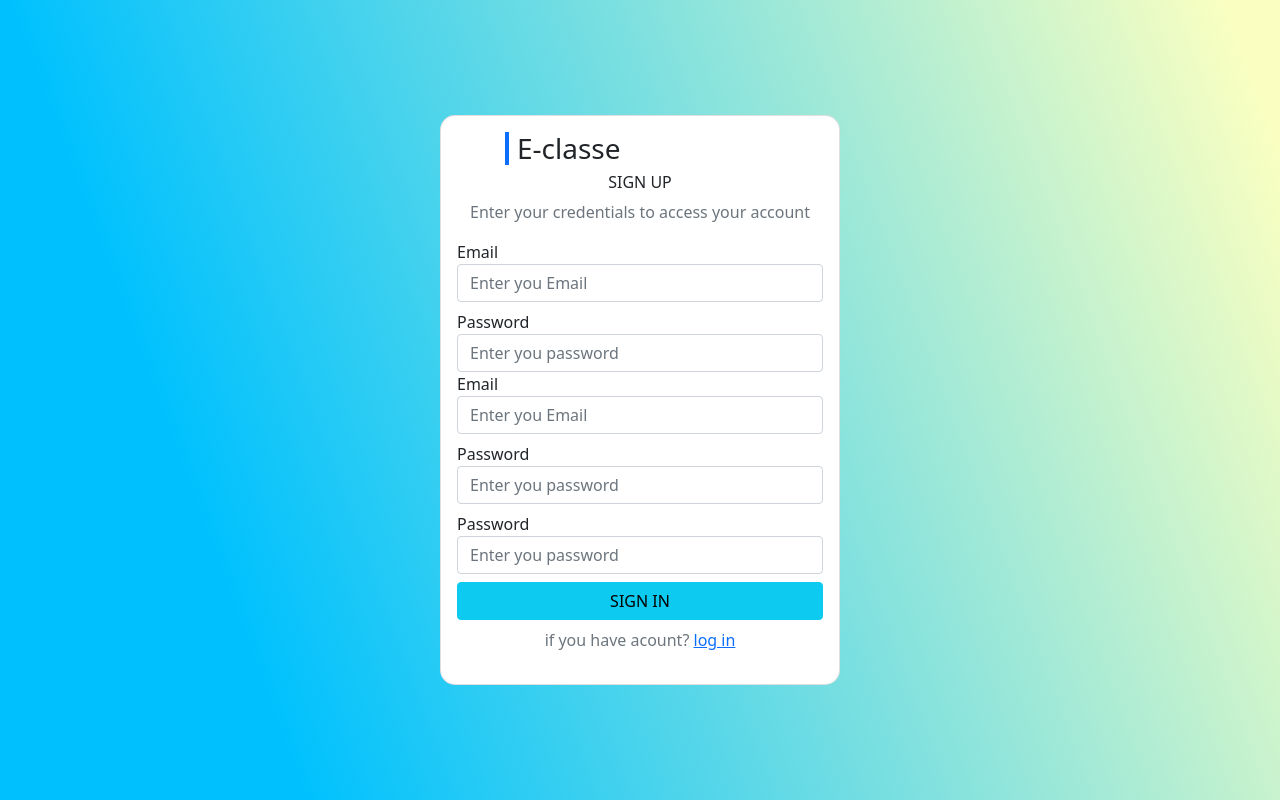
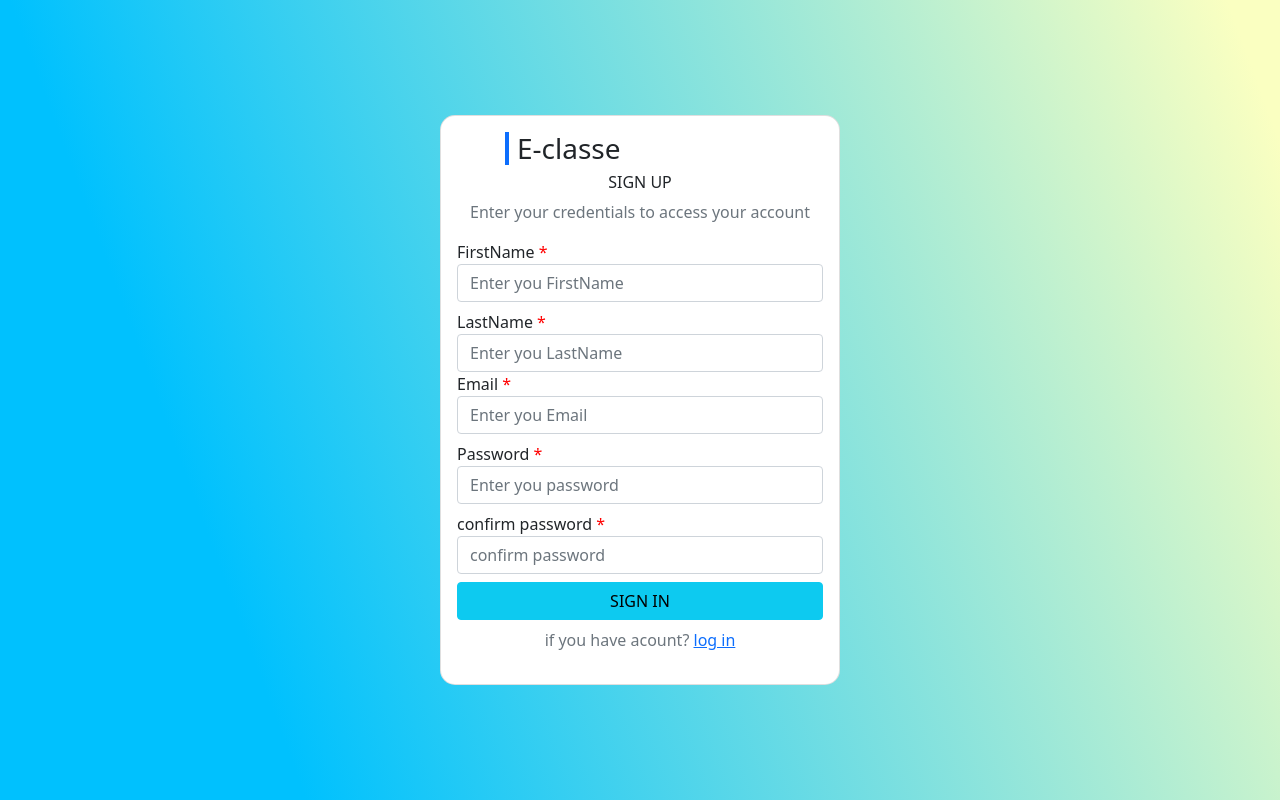
Before and after one commit to MaititeMohamed/E-Classe, a PHP site: page /SignUp.php in a window 1280 px wide. Run offline with PHP 8.4, Linux system fonts and the light colour scheme.

Commit message:
creat singup page (pk fk) and form validation withe javascript

```diff
--- a/SignUp.php
+++ b/SignUp.php
@@ -1,7 +1,29 @@
 <?php
 include 'connectDB.php';
+// include 'session.php';
+if (isset($_POST['SignUp'])) {
+    $FirstName = $_POST['FirstName'];
+    $LastName = $_POST['LastName'];
+    $Email = $_POST['Email'];
+    $password = $_POST['password'];
+    $confirmpassword = $_POST['confirmpassword'];
+
+
+
+    $sql = "  INSERT INTO `users`(`FirstName`,`LastName`, `Email`, `password`, `confirmpassword`)
+     VALUES ('$LastName','$LastName','$Email',' $password','$confirmpassword')";
+    $res = mysqli_query($con, $sql);
+    if ($res) {
+        header('location:index.php');
+    } else {
+        die(mysqli_error($con));
+    }
+}
+
 
 ?>
+
+
 <!DOCTYPE html>
 <html lang="en">
 
@@ -14,6 +36,11 @@ include 'connectDB.php';
     <link rel="stylesheet" href="css/bootstrap.css">
     <link rel="stylesheet" href="css/style.css">
     <title>Sign Up</title>
+    <style>
+        .r {
+            color: red;
+        }
+    </style>
 </head>
 
 <body class="body">
@@ -26,27 +53,28 @@ include 'connectDB.php';
 
                 <form method="POST">
                     <div class="form-group">
-                        <label>Email</label>
-                        <input type="email" class="form-control" id="usrEmail" name="Email" placeholder="Enter you Email ">
+                        <label>FirstName <span class="r">*</span></label> <span id="EFN"></span>
+                        <input type="text" class="form-control" id="FirstName" name="FirstName" placeholder="Enter you FirstName ">
+
                     </div>
                     <div class="form-group mt-2">
-                        <label>Password</label>
-                        <input type="password" class="form-control" id="userPassword" name="password" placeholder="Enter you password ">
+                        <label>LastName <span class="r">*</span></label> <span id="ELN"></span>
+                        <input type="text" class="form-control" name="LastName" placeholder="Enter you LastName ">
                     </div>
                     <div class="form-group">
-                        <label>Email</label>
-                        <input type="email" class="form-control" id="usrEmail" name="Email" placeholder="Enter you Email ">
+                        <label>Email <span class="r">*</span></label><span id="EEM"></span>
+                        <input type="text" class="form-control" id="usrEmail" name="Email" placeholder="Enter you Email ">
                     </div>
                     <div class="form-group mt-2">
-                        <label>Password</label>
+                        <label>Password <span class="r">*</span></label><span id="EPASS"></span>
                         <input type="password" class="form-control" id="userPassword" name="password" placeholder="Enter you password ">
                     </div>
                     <div class="form-group mt-2">
-                        <label>Password</label>
-                        <input type="password" class="form-control" id="userPassword" name="password" placeholder="Enter you password ">
+                        <label>confirm password <span class="r">*</span></label><span id="ECPASS"></span>
+                        <input type="password" class="form-control" id="userPassword" name="confirmpassword" placeholder="confirm password ">
                     </div>
 
-                    <button type="submit" class="text-decoration-none btn btn-info container-fluid mt-2  text-uppercase" name="signIn">Sign In</button>
+                    <button type="submit" class="text-decoration-none btn btn-info container-fluid mt-2  text-uppercase" name="SignUp">Sign In</button>
 
                     <div class="d-flex justify-content-center mt-2">
                         <p class="text-secondary">if you have acount?<span> <a href="index.php">log in </a> </span> </p>
@@ -59,5 +87,131 @@ include 'connectDB.php';
     </div>
     <script src="js/popper.min.js"></script>
     <script src="js/bootstrap.js"></script>
+    <script>
+        let FirstName = document.querySelector("input[name='FirstName']");
+        let LastName = document.querySelector("input[name='LastName']");
+        let Email = document.querySelector("input[name='Email']");
+        let password = document.querySelector("input[name='password']");
+        let confirmpassword = document.querySelector("input[name='confirmpassword']");
+
+        let EFN = document.getElementById("EFN");
+        let ELN = document.getElementById("ELN");
+        let EEM = document.getElementById("EEM");
+        let EPASS = document.getElementById("EPASS");
+        let ECPASS = document.getElementById("ECPASS");
+
+
+        //############################# start function  for LastName ###########################
+        LastName.onblur = function() {
+            validateLastName();
+        };
+
+        function validateLastName() {
+            if (LastName.value != "") {
+                ELN.innerHTML = "";
+                if (!LastName.value.match(/^[a-zA-Z ]{5,}$/)) {
+                    ELN.innerHTML = "Invalid FirstName";
+                }
+            } else {
+                ELN.innerHTML = "FirstName is required";
+            }
+        }
+        //###########################end function  for LastName##################################
+
+        //############################# start function  for FirstName ###########################
+        FirstName.onblur = function() {
+            validateFirstName();
+        };
+
+        function validateFirstName() {
+            if (FirstName.value != "") {
+                EFN.innerHTML = "";
+                if (!FirstName.value.match(/^[a-zA-Z ]{5,}$/)) {
+                    EFN.innerHTML = "Invalid FirstName";
+                }
+            } else {
+                EFN.innerHTML = "FirstName is required";
+            }
+        }
+        //###########################end function  for FirstName##################################
+
+        //############################# start function  for validateEmail ###########################
+        Email.onblur = function() {
+            validateEmail();
+        };
+
+        function validateEmail() {
+            if (Email.value != "") {
+                EEM.innerHTML = "";
+                if (!Email.value.match(/^[a-zA-Z0-9_.+-]+@[a-zA-Z0-9-]+\.[a-zA-Z0-9-.]+$/)) {
+                    EEM.innerHTML = "Invalid email format";
+                }
+            } else {
+                EEM.innerHTML = "email adresse is required";
+            }
+        }
+        //###########################end function  for validateEmail###########################
+
+        //############################# start function  for validatepassword ###########################
+        password.onblur = function() {
+            validatepassword();
+        };
+
+        function validatepassword() {
+            if (password.value != "") {
+                EPASS.innerHTML = "";
+                if (!password.value.match(/^[a-zA-Z ]{5,}$/)) {
+                    // aza03326_.RT-@YE
+                    ///^(?=.*[0-9])(?=.*[a-z])(?=.*[A-Z])(?=.*[@#$%^+=])$/
+                    //(?=.*[0-9])(?=.*[a-z])(?=.*[A-Z])(?=.*[@#$%^+=]) (+$ kat3ni ykon fi nihaya) 56aaAZ@
+                    // ()---> groupe
+                    EPASS.innerHTML = "Invalid password format";
+                }
+            } else {
+                EPASS.innerHTML = "password is required";
+            }
+        }
+        //###########################End function  for validatepassword###########################
+
+        //############################# start function  for confirmpassword ###########################
+        confirmpassword.onblur = function() {
+            conpassword();
+        };
+        function conpassword() {
+            if (confirmpassword.value == password.value) {
+                ECPASS.innerHTML = "";
+            } else {
+                ECPASS.innerHTML = "password error";
+            }
+        }
+        //###########################end function  for confirmpasswordpassword###########################
+
+
+
+
+
+
+
+
+
+
+
+
+
+
+
+
+
+
+        // preventdefault
+        // FirstName.onblur = function() {
+        //     mouseOut()
+        // };
+
+        // function mouseOut() {
+        //     alert(FirstName.value);
+        // }
+    </script>
 </body>
+
 </html>
```
